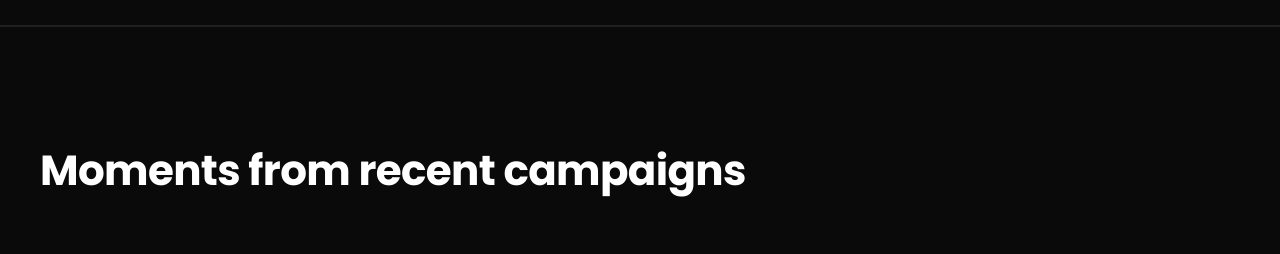
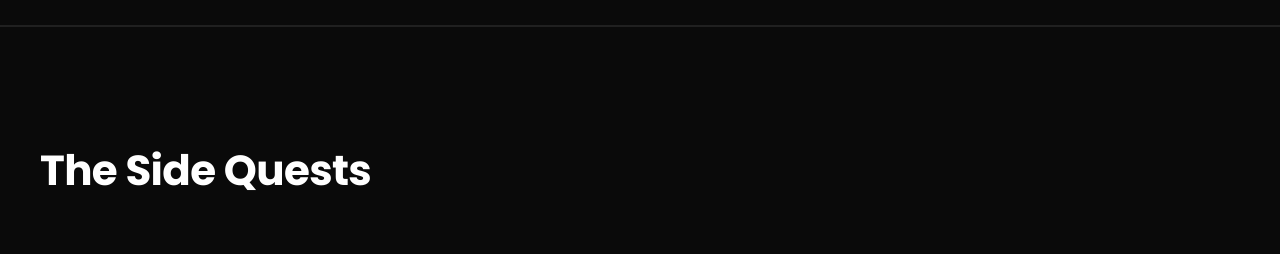
Before and after one commit to seifmoaz/Portfolio-Website, a Next.js app: page / in a window 1280 px wide. Shown: the part 860-1114 px from the top of the page. Built offline with nearby package versions, Linux system fonts and the light colour scheme.

Commit message:
Rename 'Moments from recent campaigns' section to 'The Side Quests'

```diff
--- a/app/page.tsx
+++ b/app/page.tsx
@@ -117,7 +117,7 @@ export default async function HomePage() {
 
         <Reveal as="section" className="wrap shots">
           <div className="section-head">
-            <h2>Moments from recent campaigns</h2>
+            <h2>The Side Quests</h2>
           </div>
           <div className="shots-masonry">
             {moments.length === 0
```
